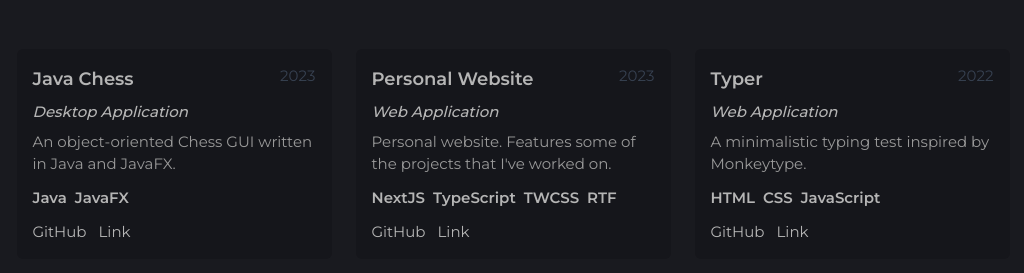
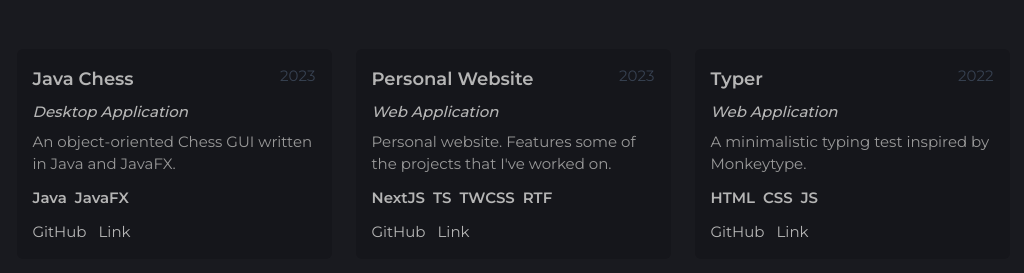
Before and after one commit to tlevesconte/portfolio-website, a Next.js app: page / in a window 1280 px wide. Shown: the part 1553-1826 px from the top of the page, without its empty margins (116-1140 px from the left). Built offline with nearby package versions, Linux system fonts and the light colour scheme.

Commit message:
Abbreviate tech titles

```diff
--- a/content/content.ts
+++ b/content/content.ts
@@ -187,7 +187,7 @@
           title: 'NextJS',
         },
         {
-          title: 'TypeScript',
+          title: 'TS',
         },
         {
           title: 'TWCSS',
@@ -217,7 +217,7 @@
           title: 'CSS',
         },
         {
-          title: 'JavaScript',
+          title: 'JS',
         },
       ],
       github: [
```
